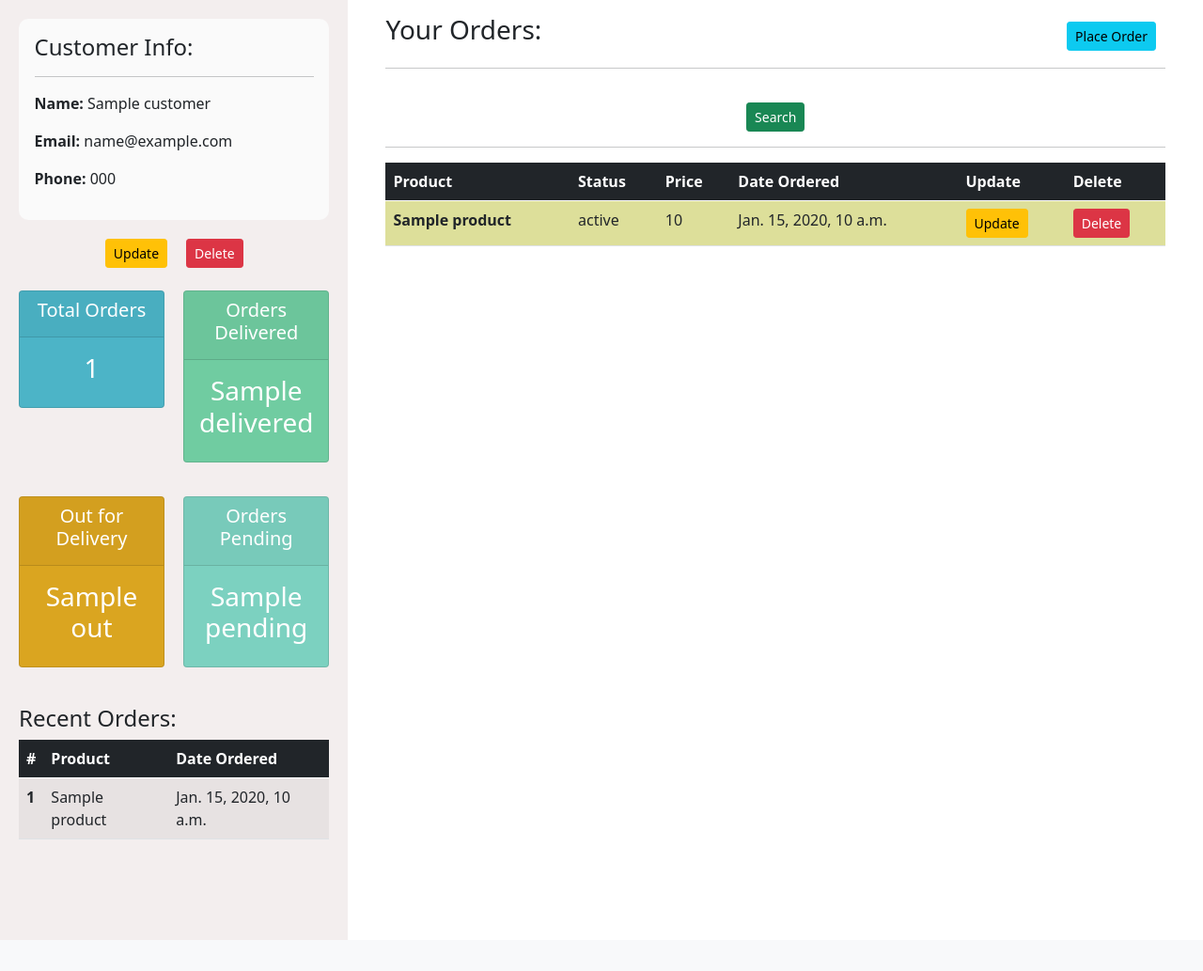
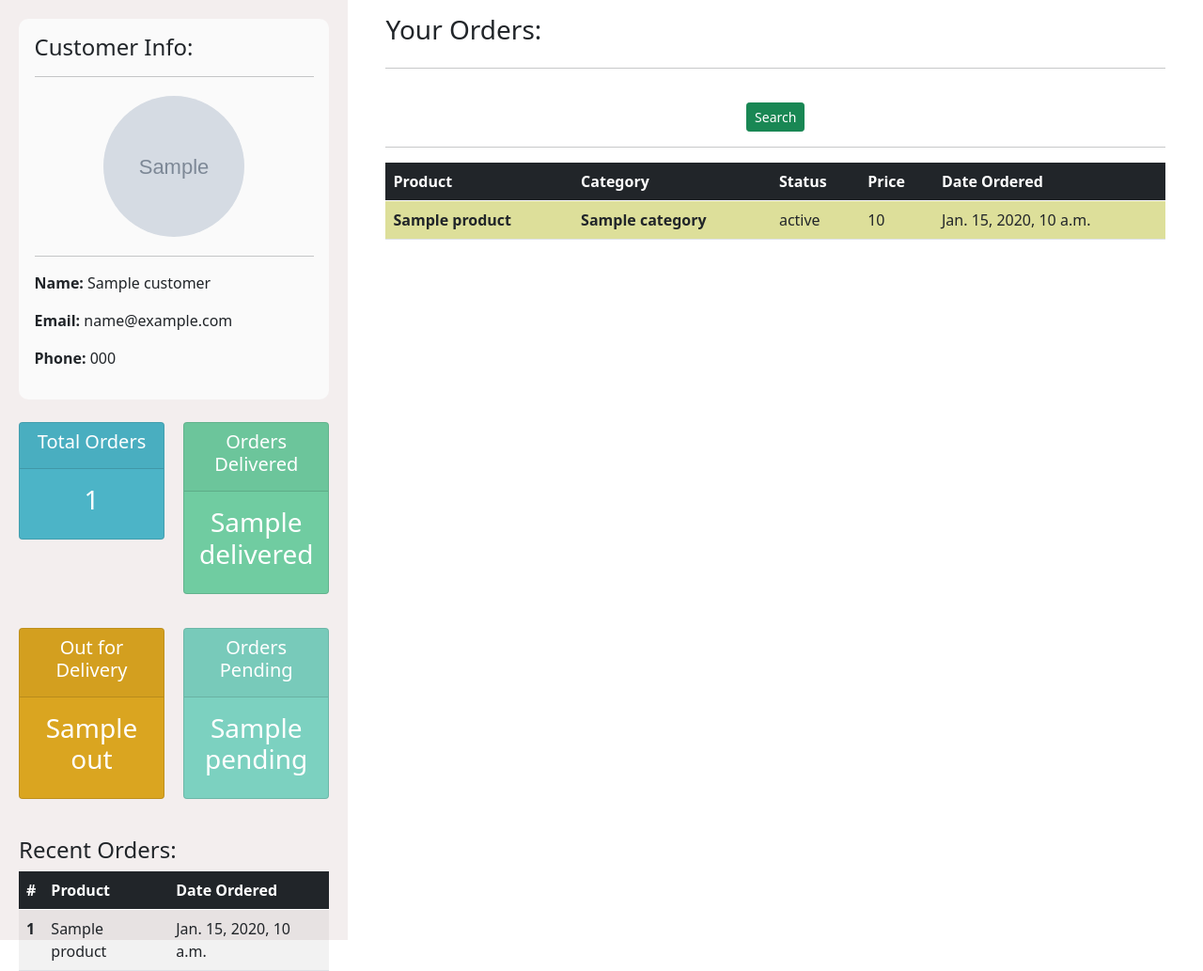
Before and after one commit to sd2001/CRM-X, a Django app: template templates/customer.html in a window 1280 px wide. Shown: the part 58-1091 px from the top of the page at 94% size. Before the commit the page ends 951 px from the top, so only its background shows below. Run offline with Django 3.2, Linux system fonts and the light colour scheme; the template is opened without the code that fills it: most values are stand-ins (such as "Sample title", 1, 10 or a date in 2020); grey boxes marked "Sample" are stand-in pictures; some libraries are stand-ins or nearby versions.

Commit message:
💄 Adding profile picture to the customer template

```diff
--- a/templates/customer.html
+++ b/templates/customer.html
@@ -10,14 +10,18 @@
 		<div class="customer-info">
 			<h4>Customer Info:</h4>
 			<hr>
+			<div class="info-img">
+			   <img src="{{customer.image.url}}" width=150px height=150px alt="../static/images/default.jpg">
+			</div>
+			<hr>
 			<p><b>Name: </b>{{customer.name}} </p>
 			<p><b>Email: </b>{{customer.email}}</p>
 			<p><b>Phone: </b>{{customer.phone}}</p>
 		</div>
-		<div class="crud-button">
+		<!-- <div class="crud-button">
 			<button type="button" class="btn btn-warning btn-sm">Update</button>
 			<button type="button" class="btn btn-danger btn-sm">Delete</button>
-		</div>
+		</div> -->
 		<br>
 
 		<div class="status-box">
@@ -103,12 +107,12 @@
 			<div class="place left1">
 				<h3>Your Orders: </h3>
 			</div>
-		<div class="place right1">
+		<!-- <div class="place right1">
 			<a href="{% url 'createOrder' customer.id %}">
 				<button type="button" class="btn btn-info btn-sm">Place Order
 				</button>
 			</a>
-		</div>
+		</div>					 -->
 			<hr>
 		<!-- <details>
 			<summary>Filter Search</summary> -->
@@ -126,26 +130,23 @@
 			<thead class="table-dark">
 				<tr>
 				<th scope="col">Product</th>
+				<th scope="col">Category</th>
+				<!-- <th scope="col">Tag</th> -->
 				<th scope="col">Status</th>
 				<th scope="col">Price</th>
 				<th scope="col">Date Ordered</th>
-				<th scope="col">Update</th>
-				<th scope="col">Delete</th>
 				</tr>
 			</thead>
 			<tbody>
 				{% for order in orders %}
 					<tr>
 						<th scope="row">{{order.product}}</th>
+						<th>{{order.product.category}}</th>
+						<!-- <th>{{order.product.tag}}</th> -->
 						<td>{{order.status}}</td>
 						<td>{{order.product.price}}</td>
 						<td>{{order.date_created}}</td>
-						<td>
-								<a href="{% url 'updateOrder' order.id %}""><button type="button" action="{% url 'updateOrder' order.id %}" class="btn btn-warning btn-sm">Update</button></a>
-							</td>
-							<td>
-								<a href="{% url 'deleteOrder' order.id %}""><button type="button" class="btn btn-danger btn-sm">Delete</button></a>
-							</td>
+
 					</tr>
 				{% endfor %}
 			</tbody>
```
